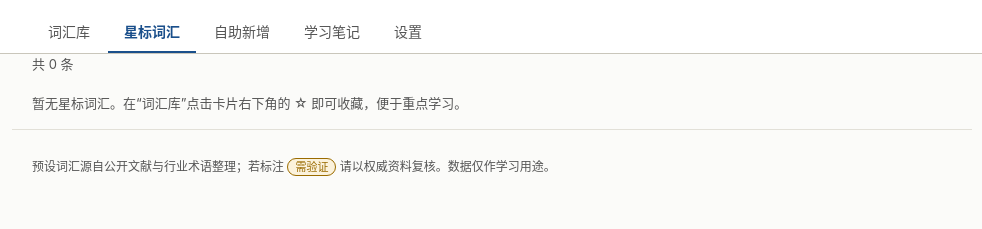
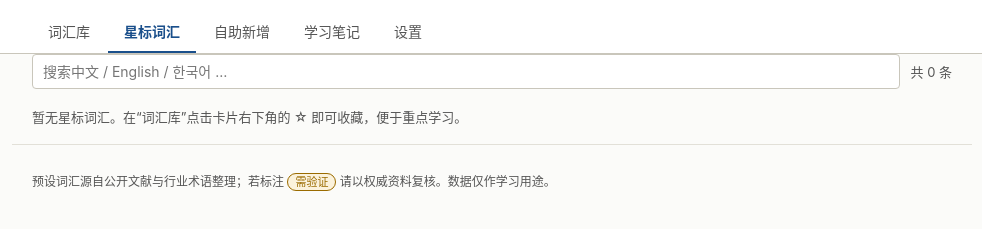
Before and after one commit to destimonyh/translate-between-C-E-K, a plain HTML site: page index.html in a window 1280 px wide. Both pictures are taken after a click on the button "星标词汇". Shown: the part 89-318 px from the top of the page, without its empty margins (148-1130 px from the left). Drawn offline with Linux system fonts and the light colour scheme.

Commit message:
Add files via upload

```diff
--- a/app.js
+++ b/app.js
@@ -317,6 +317,14 @@
     persistAndRender('toggle star ' + id, null, function () { renderVocab(); renderStars(); });
   }
 
+  // 名称搜索匹配规则（词汇库 / 星标词汇共用，保证两处行为一致）
+  // 仅匹配单词名称字段（中 / 英 / 韩式发音 / 韩文含义），排除解释 note
+  function nameMatches(v, q) {
+    if (!q) return true;
+    var hay = (v.zh + ' ' + v.en + ' ' + v.koRom + ' ' + v.koMean).toLowerCase();
+    return hay.indexOf(q) !== -1;
+  }
+
   function renderVocab() {
     var q = $('search').value.trim().toLowerCase();
     var fd = $('filterDomain').value;
@@ -328,11 +336,7 @@
         if (fl === '__user__') { if (v.source !== 'user') return false; }
         else if (v.level !== fl) return false;
       }
-      if (q) {
-        // 仅匹配单词名称（中 / 英 / 韩式发音 / 韩文含义），排除解释(note)命中
-        var hay = (v.zh + ' ' + v.en + ' ' + v.koRom + ' ' + v.koMean).toLowerCase();
-        if (hay.indexOf(q) === -1) return false;
-      }
+      if (!nameMatches(v, q)) return false;
       return true;
     });
 
@@ -374,11 +378,17 @@
   function renderStars() {
     var container = $('starsList');
     if (!container) return;
-    var starred = getAllVocab().filter(function (v) { return isStarred(v.id); });
+    var q = $('starSearch').value.trim().toLowerCase();
+    // 先取全部星标词，再按名称搜索过滤（与词汇库同一规则：仅匹配名称，排除解释）
+    var starred = getAllVocab().filter(function (v) {
+      return isStarred(v.id) && nameMatches(v, q);
+    });
     container.innerHTML = '';
     $('starsCount').textContent = '共 ' + starred.length + ' 条';
     if (!starred.length) {
-      container.innerHTML = '<p class="hint">暂无星标词汇。在“词汇库”点击卡片右下角的 ☆ 即可收藏，便于重点学习。</p>';
+      // 有搜索词时区分“无匹配”与“暂无收藏”，避免误导
+      if (q) container.innerHTML = '<p class="hint">无匹配词条。</p>';
+      else container.innerHTML = '<p class="hint">暂无星标词汇。在“词汇库”点击卡片右下角的 ☆ 即可收藏，便于重点学习。</p>';
       return;
     }
     starred.forEach(function (v) { container.appendChild(cardEl(v)); });
@@ -1084,6 +1094,7 @@
   $('search').addEventListener('input', renderVocab);
   $('filterDomain').addEventListener('change', renderVocab);
   $('filterLevel').addEventListener('change', renderVocab);
+  $('starSearch').addEventListener('input', renderStars);
 
   // ---------- 初始化 ----------
   function init() {
--- a/index.html
+++ b/index.html
@@ -54,6 +54,7 @@
     <!-- ============ 星标词汇 ============ -->
     <section id="stars" class="panel">
       <div class="controls">
+        <input id="starSearch" type="search" placeholder="搜索中文 / English / 한국어 …" />
         <span id="starsCount" class="count"></span>
       </div>
       <div id="starsList" class="vocab-list"></div>
```
